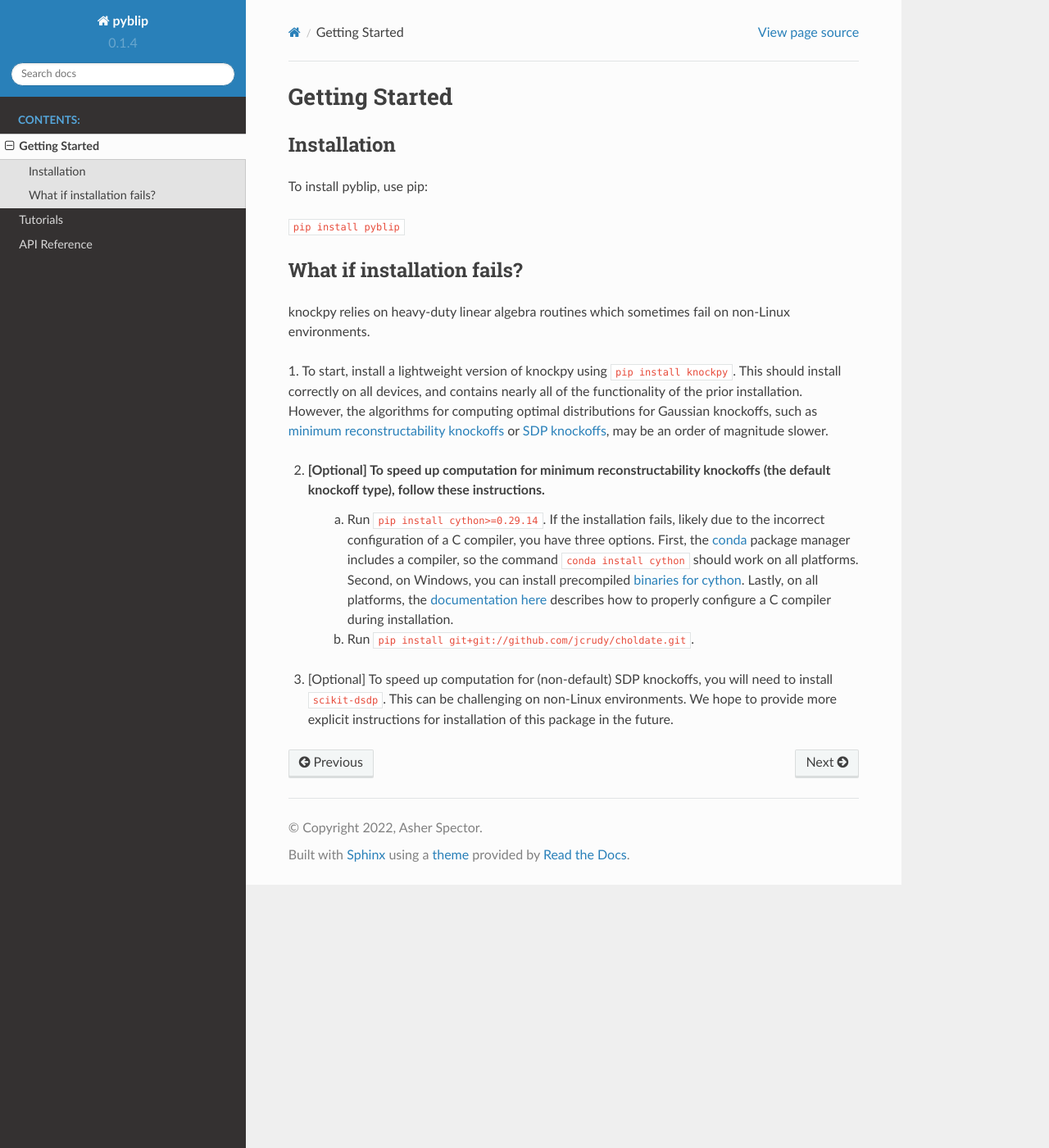
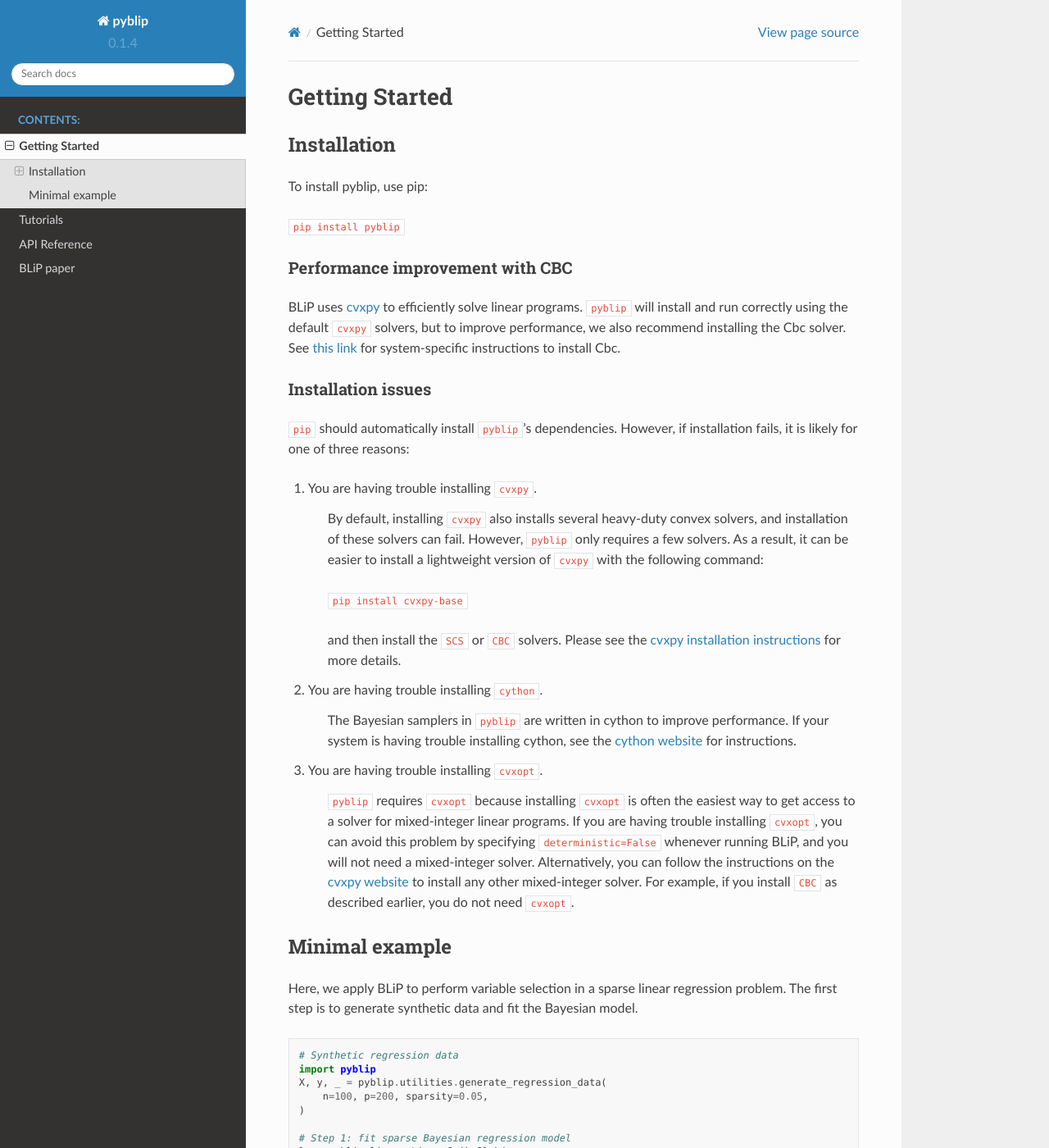
Before and after one commit to amspector100/pyblip, a Sphinx documentation site: the page built from docs/source/installation.rst, in a window 1280 px wide and 1400 px high. Shown: the whole window at 82% size. Built offline with Sphinx 7.4.7 and the Read the Docs theme 2.0.0, drawn with Linux system fonts in a browser that asks for light colours; some of the changed text lies outside the part shown.

Commit message:
draft 1 of docs finished

```diff
--- a/docs/source/conf.py
+++ b/docs/source/conf.py
@@ -67,6 +67,7 @@
 html_theme = 'sphinx_rtd_theme'
 html_theme_options = {
     'display_version':True,
+    'navigation_depth':3,
 }
 
 
--- a/docs/source/index.rst
+++ b/docs/source/index.rst
@@ -7,15 +7,17 @@
 Welcome to pyblip's documentation!
 ==================================
 
-``pyblip`` is a python implementation of BLiP (Bayesian Linear Programming), a method to jointly localize and detect signals. Given nearly any Bayesian model, ``pyblip`` is designed so that BLiP can wrap on top of the Bayesian model in only one or two lines of code to enhance its power. See [usage](amspector100.github.io/pyblip/usage.html) for more tutorials!
+``pyblip`` is a python implementation of BLiP (Bayesian Linear Programming), a method to jointly localize and detect signals. Given nearly any Bayesian model, ``pyblip`` is designed so that BLiP can wrap on top of the Bayesian model in only one or two lines of code to enhance its power. Check out the Tutorials section for more examples!
 
 .. toctree::
-   :maxdepth: 2
+   :maxdepth: 4
    :caption: Contents:
 
    installation
    usage
    apiref
+   BLiP paper <https://www.google.com/search?q=blip>
+
 
 Indices and tables
 ==================
--- a/docs/source/installation.rst
+++ b/docs/source/installation.rst
@@ -8,28 +8,67 @@
 
 ``pip install pyblip``
 
-What if installation fails?
----------------------------
+Performance improvement with CBC
+~~~~~~~~~~~~~~~~~~~~~~~~~~~~~~~~
 
-knockpy relies on heavy-duty linear algebra routines which sometimes fail on non-Linux environments.
+BLiP uses `cvxpy`_ to efficiently solve linear programs. ``pyblip`` will install and run correctly using the default ``cvxpy`` solvers, but to improve performance, we also recommend installing the Cbc solver.  See `this link`_ for system-specific instructions to install Cbc.
 
-1. To start, install a lightweight version of knockpy using
-``pip install knockpy``. This should install correctly on all devices, and contains nearly all of the functionality of the prior installation. However, the algorithms for computing optimal distributions for Gaussian knockoffs, such as `minimum reconstructability knockoffs`_ or `SDP knockoffs`_, may be an order of magnitude slower.
+.. _cvxpy: https://www.cvxpy.org/install/index.html
+.. _this link: https://www.cvxpy.org/install/index.html#install-with-cbc-clp-cgl-support
 
-.. _minimum reconstructability knockoffs: https://arxiv.org/abs/2011.14625
-.. _SDP knockoffs: https://arxiv.org/abs/1610.02351
+Installation issues
+~~~~~~~~~~~~~~~~~~~
 
-2. [Optional] To speed up computation for minimum reconstructability knockoffs (the default knockoff type), follow these instructions.
-    (a) Run
-        ``pip install cython>=0.29.14``.
-        If the installation fails, likely due to the incorrect configuration of a C compiler, you have three options. First, the conda_ package manager includes a compiler, so the command
-        ``conda install cython``
-        should work on all platforms. Second, on Windows, you can install precompiled `binaries for cython`_. Lastly, on all platforms, the `documentation here`_ describes how to properly configure a C compiler during installation.
-    (b) Run
-        ``pip install git+git://github.com/jcrudy/choldate.git``.
+``pip`` should automatically install ``pyblip``'s dependencies. However, if installation fails, it is likely for one of three reasons:
 
-.. _conda: https://docs.anaconda.com/anaconda/user-guide/tasks/install-packages/
-.. _binaries for cython: https://www.lfd.uci.edu/~gohlke/pythonlibs/
-.. _documentation here: https://cython.readthedocs.io/en/latest/src/quickstart/install.html
+1. You are having trouble installing ``cvxpy``.
 
-3. [Optional] To speed up computation for (non-default) SDP knockoffs, you will need to install ``scikit-dsdp``. This can be challenging on non-Linux environments. We hope to provide more explicit instructions for installation of this package in the future.
+    By default, installing ``cvxpy`` also installs several heavy-duty convex solvers, and installation of these solvers can fail. However, ``pyblip`` only requires a few solvers. As a result, it can be easier to install a lightweight version of ``cvxpy`` with the following command:
+
+    ``pip install cvxpy-base``
+
+    and then install the ``SCS`` or ``CBC`` solvers. Please see the `cvxpy installation instructions`_ for more details.
+
+2. You are having trouble installing ``cython``.
+
+    The Bayesian samplers in ``pyblip`` are written in cython to improve performance. If your system is having trouble installing cython, see the `cython website`_ for instructions.
+
+3. You are having trouble installing ``cvxopt``.
+
+    ``pyblip`` requires ``cvxopt`` because installing ``cvxopt`` is often the easiest way to get access to a solver for mixed-integer linear programs. If you are having trouble installing ``cvxopt``, you can avoid this problem by specifying ``deterministic=False`` whenever running BLiP, and you will not need a mixed-integer solver. Alternatively, you can follow the instructions on the `cvxpy website`_ to install any other mixed-integer solver. For example, if you install ``CBC`` as described earlier, you do not need ``cvxopt``.
+
+.. _cvxpy installation instructions: https://www.cvxpy.org/install/index.html
+.. _cython website: https://cython.org/
+.. _cvxpy website: https://www.cvxpy.org/install/index.html
+
+Minimal example
+---------------
+
+Here, we apply BLiP to perform variable selection in a sparse linear regression problem. The first step is to generate synthetic data and fit the Bayesian model.
+
+.. code-block:: python
+
+    # Synthetic regression data
+    import pyblip
+    X, y, _ = pyblip.utilities.generate_regression_data(
+        n=100, p=200, sparsity=0.05,
+    )
+
+    # Step 1: fit sparse Bayesian regression model
+    lm = pyblip.linear.LinearSpikeSlab(
+        X=X, y=y,
+    )
+    lm.sample(N=1000, chains=10)
+
+The second step is to apply BLiP directly on top of the posterior samples of the linear coefficients:
+
+.. code-block:: python
+
+    # Step 2: run BLiP
+    detections = pyblip.blip.BLiP(
+        samples=lm.betas,
+        q=0.1,
+        error='fdr'
+    )
+    for x in detections:
+        print("BLiP has detected a signal among {x.group}!")
```
Also changed, not shown: docs/source/usage.ipynb.
